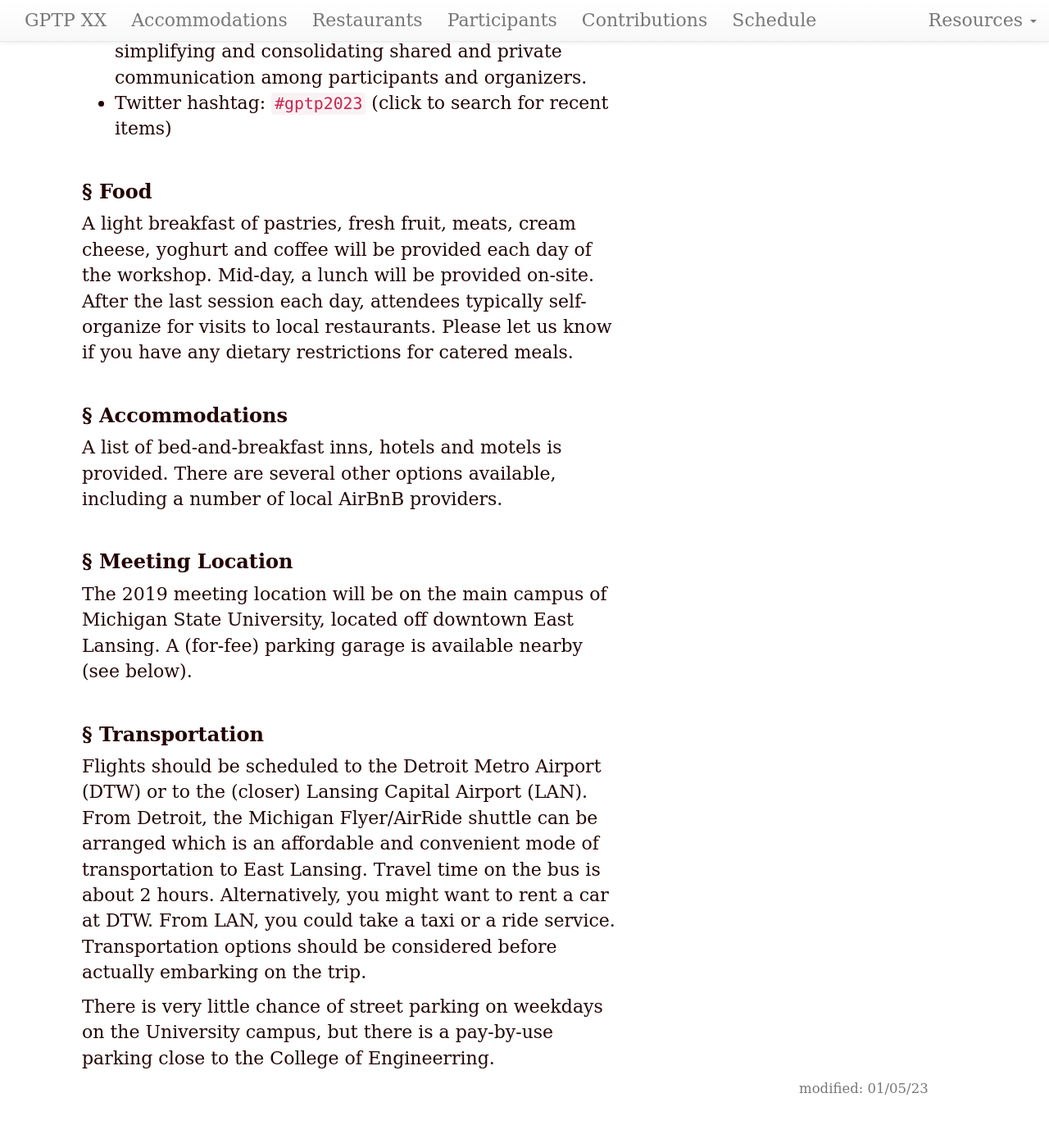
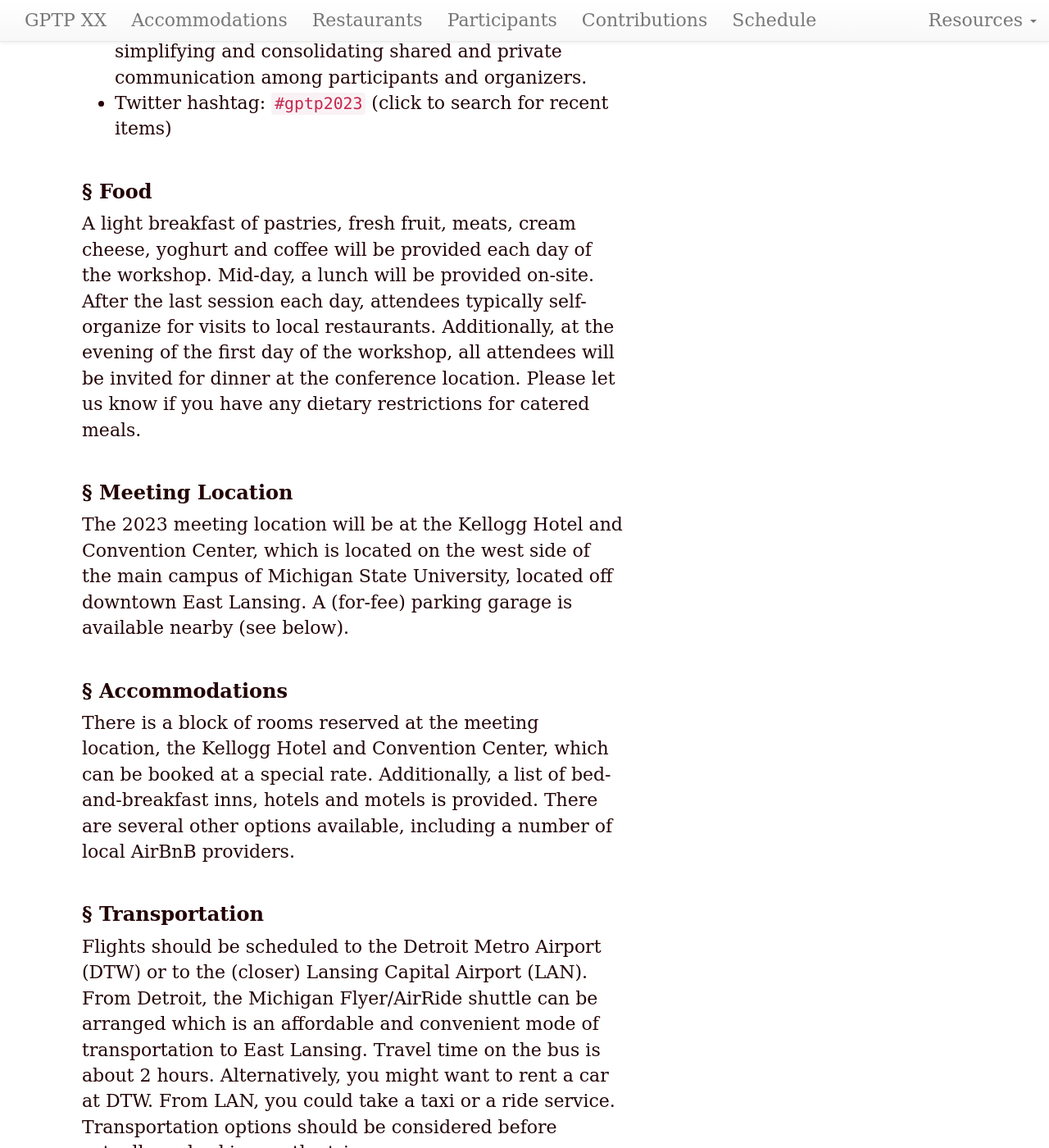
Before and after one commit to GPTP-workshop/gptp-workshop.github.io, a Jekyll site: the page built from index.md, in a window 1280 px wide and 1400 px high, scrolled down 1078 px. Shown: the whole window at 82% size. Built offline with Jekyll 4.4.1, drawn with Linux system fonts in a browser that asks for light colours.

Commit message:
Update index.md

```diff
--- a/index.md
+++ b/index.md
@@ -37,16 +37,19 @@ See the [contributions page](contributions.html) for information on preparing pr
 
 ### Food
 
-A light breakfast of pastries, fresh fruit, meats, cream cheese, yoghurt and coffee will be provided each day of the workshop. Mid-day, a lunch will be provided on-site. After the last session each day, attendees typically self-organize for visits to local restaurants. Please let us know if you have any dietary restrictions for catered meals.
+A light breakfast of pastries, fresh fruit, meats, cream cheese, yoghurt and coffee will be provided each day of the workshop. Mid-day, a lunch will be provided on-site. After the last session each day, attendees typically self-organize for visits to local restaurants.
+Additionally, at the evening of the first day of the workshop, all attendees will be invited for dinner at the conference location.
+Please let us know if you have any dietary restrictions for catered meals.
+
+### Meeting Location
+
+The 2023 meeting location will be at the Kellogg Hotel and Convention Center, which is located on the west side of the main campus of Michigan State University, located off downtown East Lansing.
+A (for-fee) parking garage is available nearby (see below).
 
 ### Accommodations
 
-A list of bed-and-breakfast inns, hotels and motels is provided. There are several other options available, including a number of local AirBnB providers.
-
-### Meeting Location
-
-The 2019 meeting location will be on the main campus of Michigan State University, located off downtown East Lansing.
-A (for-fee) parking garage is available nearby (see below).
+There is a block of rooms reserved at the meeting location, the Kellogg Hotel and Convention Center, which can be booked at a special rate.
+Additionally, a list of bed-and-breakfast inns, hotels and motels is provided. There are several other options available, including a number of local AirBnB providers.
 
 ### Transportation
 
```
